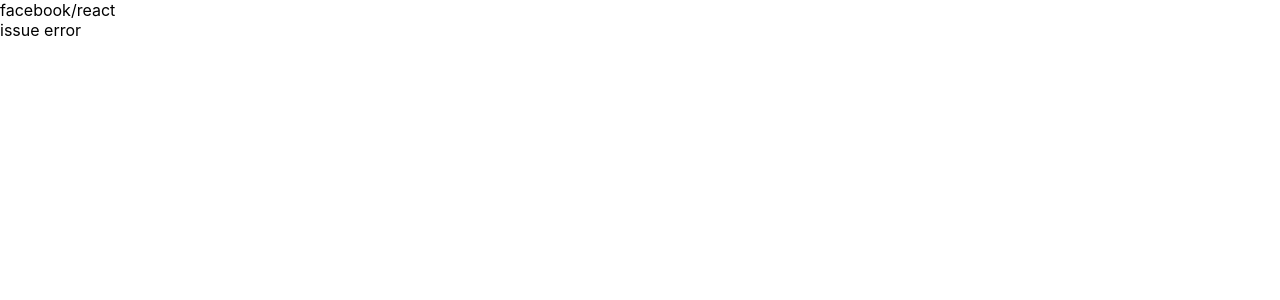
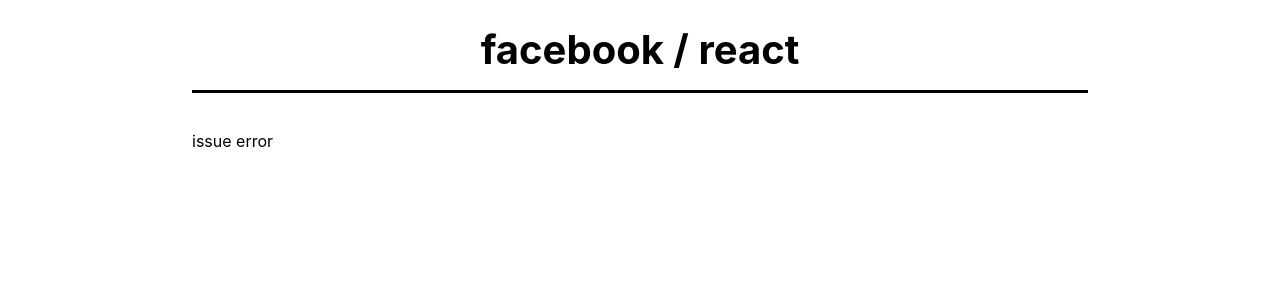
Before and after one commit to totter15/pre-onboarding-11th-3-15, a React (Create React App) app: page /issue/1 in a window 1280 px wide. Shown: the top 300 px of the page. Built offline with nearby package versions, Linux system fonts and the light colour scheme; no server answers.

Commit message:
style : wrapper, header 스타일링

```diff
--- a/src/App.css
+++ /dev/null
@@ -1,38 +0,0 @@
-.App {
-  text-align: center;
-}
-
-.App-logo {
-  height: 40vmin;
-  pointer-events: none;
-}
-
-@media (prefers-reduced-motion: no-preference) {
-  .App-logo {
-    animation: App-logo-spin infinite 20s linear;
-  }
-}
-
-.App-header {
-  background-color: #282c34;
-  min-height: 100vh;
-  display: flex;
-  flex-direction: column;
-  align-items: center;
-  justify-content: center;
-  font-size: calc(10px + 2vmin);
-  color: white;
-}
-
-.App-link {
-  color: #61dafb;
-}
-
-@keyframes App-logo-spin {
-  from {
-    transform: rotate(0deg);
-  }
-  to {
-    transform: rotate(360deg);
-  }
-}
--- a/src/App.tsx
+++ b/src/App.tsx
@@ -1,14 +1,14 @@
 import React from 'react';
-import './App.css';
 import { Outlet } from 'react-router-dom';
 import Header from './components/common/Header';
+import Wrapper from './components/common/Wrapper';
 
 function App() {
   return (
-    <div>
+    <Wrapper>
       <Header />
       <Outlet />
-    </div>
+    </Wrapper>
   );
 }
 
--- /dev/null
+++ b/src/components/common/Header.style.ts
@@ -0,0 +1,13 @@
+import { styled } from 'styled-components';
+
+export const Header = styled.header`
+  text-align: center;
+  border-bottom: 3px solid black;
+  padding: 30px 0 20px 0;
+  margin-bottom: 40px;
+`;
+
+export const Title = styled.h1`
+  font-weight: 700;
+  font-size: 2.5rem;
+`;
--- a/src/components/common/Header.tsx
+++ b/src/components/common/Header.tsx
@@ -1,10 +1,13 @@
 import { OWNER, REPO } from '../../apis/clinet';
+import * as S from './Header.style';
 
 function Header() {
   return (
-    <header>
-      {OWNER}/{REPO}
-    </header>
+    <S.Header>
+      <S.Title>
+        {OWNER} / {REPO}
+      </S.Title>
+    </S.Header>
   );
 }
 
--- /dev/null
+++ b/src/components/common/Wrapper.style.ts
@@ -0,0 +1,7 @@
+import { styled } from 'styled-components';
+
+export const Wrapper = styled.div`
+  width: 70%;
+  min-width: 360px;
+  margin: 0 auto;
+`;
--- /dev/null
+++ b/src/components/common/Wrapper.tsx
@@ -0,0 +1,12 @@
+import { ReactNode } from 'react';
+import * as S from './Wrapper.style';
+
+interface WrapperProps {
+  children: ReactNode;
+}
+
+function Wrapper({ children }: WrapperProps) {
+  return <S.Wrapper>{children}</S.Wrapper>;
+}
+
+export default Wrapper;
--- a/src/index.css
+++ b/src/index.css
@@ -1,13 +1,13 @@
+@import './reset.css';
+
 body {
   margin: 0;
-  font-family: -apple-system, BlinkMacSystemFont, 'Segoe UI', 'Roboto', 'Oxygen',
-    'Ubuntu', 'Cantarell', 'Fira Sans', 'Droid Sans', 'Helvetica Neue',
-    sans-serif;
+  font-family: -apple-system, BlinkMacSystemFont, 'Segoe UI', 'Roboto', 'Oxygen', 'Ubuntu', 'Cantarell', 'Fira Sans',
+    'Droid Sans', 'Helvetica Neue', sans-serif;
   -webkit-font-smoothing: antialiased;
   -moz-osx-font-smoothing: grayscale;
 }
 
 code {
-  font-family: source-code-pro, Menlo, Monaco, Consolas, 'Courier New',
-    monospace;
+  font-family: source-code-pro, Menlo, Monaco, Consolas, 'Courier New', monospace;
 }
--- /dev/null
+++ b/src/reset.css
@@ -0,0 +1,129 @@
+html,
+body,
+div,
+span,
+applet,
+object,
+iframe,
+h1,
+h2,
+h3,
+h4,
+h5,
+h6,
+p,
+blockquote,
+pre,
+a,
+abbr,
+acronym,
+address,
+big,
+cite,
+code,
+del,
+dfn,
+em,
+img,
+ins,
+kbd,
+q,
+s,
+samp,
+small,
+strike,
+strong,
+sub,
+sup,
+tt,
+var,
+b,
+u,
+i,
+center,
+dl,
+dt,
+dd,
+ol,
+ul,
+li,
+fieldset,
+form,
+label,
+legend,
+table,
+caption,
+tbody,
+tfoot,
+thead,
+tr,
+th,
+td,
+article,
+aside,
+canvas,
+details,
+embed,
+figure,
+figcaption,
+footer,
+header,
+hgroup,
+menu,
+nav,
+output,
+ruby,
+section,
+summary,
+time,
+mark,
+audio,
+video {
+  margin: 0;
+  padding: 0;
+  border: 0;
+  font-size: 100%;
+  font: inherit;
+  vertical-align: baseline;
+}
+/* HTML5 display-role reset for older browsers */
+article,
+aside,
+details,
+figcaption,
+figure,
+footer,
+header,
+hgroup,
+menu,
+nav,
+section {
+  display: block;
+}
+body {
+  line-height: 1;
+}
+ol,
+ul {
+  list-style: none;
+}
+blockquote,
+q {
+  quotes: none;
+}
+blockquote:before,
+blockquote:after,
+q:before,
+q:after {
+  content: '';
+  content: none;
+}
+table {
+  border-collapse: collapse;
+  border-spacing: 0;
+}
+a {
+  text-decoration-line: none;
+  color: black;
+  cursor: pointer;
+}
```
